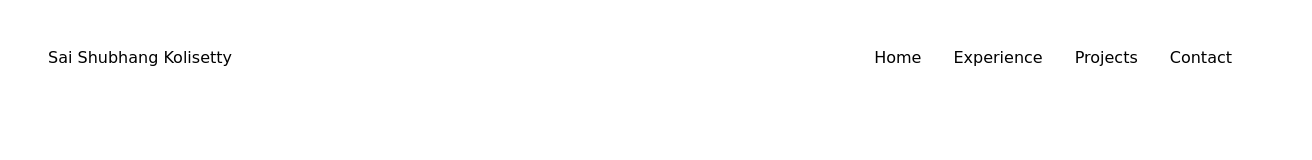
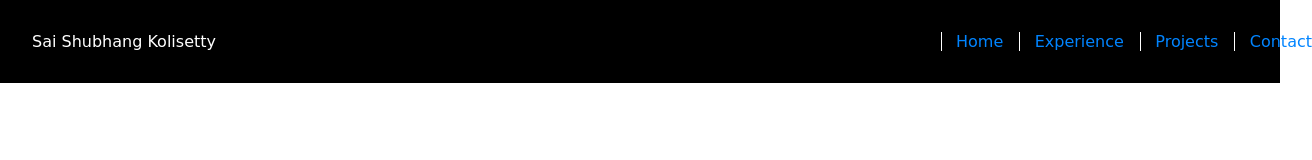
Before and after one commit to ShubhangKolisetty/Myportfolio, a plain HTML site: page index.html in a window 1280 px wide. Shown: the whole page, 1312 px wide, since content can reach past the window. Drawn offline with Linux system fonts and the light colour scheme; a web font is replaced by a local one.

Commit message:
Implemented nav

```diff
--- a/index.html
+++ b/index.html
@@ -12,15 +12,13 @@
   </head>
   <body>
     <div class="nav">
-      <nav class="nav__head">
+      <nav class="nav__head clearfix">
+        <a href="#" class="nav__head-name">Sai Shubhang Kolisetty</a>
         <ul class="nav__head-list">
-          <li class="nav__head-list-item">
-            <a href="#">Sai Shubhang Kolisetty</a>
-          </li>
+          <li class="nav__head-list-item"><a href="#">Home</a></li>
+          <li class="nav__head-list-item"><a href="#">Experience</a></li>
+          <li class="nav__head-list-item"><a href="#">Projects</a></li>
           <li class="nav__head-list-item"><a href="#">Contact</a></li>
-          <li class="nav__head-list-item"><a href="#">Projects</a></li>
-          <li class="nav__head-list-item"><a href="#">Experience</a></li>
-          <li class="nav__head-list-item"><a href="#">Home</a></li>
         </ul>
       </nav>
     </div>
--- a/styles.css
+++ b/styles.css
@@ -10,28 +10,51 @@ body {
 }
 
 .nav {
-  margin: 2rem;
   font-size: 1rem;
-  background-color: white;
+  padding: 2rem;
+  background-color: #000;
 }
 
-.nav__head-list-item:first-child {
+.nav__head {
+  width: 80rem;
+  margin: 0 auto;
+}
+
+.nav__head-list a,
+.nav__head-name a {
+  display: block;
+  text-align: center;
+}
+
+.nav__head-name {
   float: left;
+}
+
+.nav__head-list {
+  float: right;
 }
 
 .nav__head-list-item {
   list-style: none;
-  display: inline;
-  margin: 1rem;
-  float: right;
+  margin-left: 1rem;
+  float: left;
+  border-left: 1px solid #fff;
+  padding-left: 0.9rem;
 }
 
-.nav__head-list-item a {
+.nav__head-name:link,
+.nav__head-name:visited {
+  color: #fff;
   text-decoration: none;
-  color: #000;
 }
 
-.clearfix {
+.nav__head-list-item a:link,
+.nav__head-list-item a:visited {
+  color: rgb(0, 132, 255);
+  text-decoration: none;
+}
+
+.clearfix::after {
   content: "";
   display: table;
   clear: both;
```
